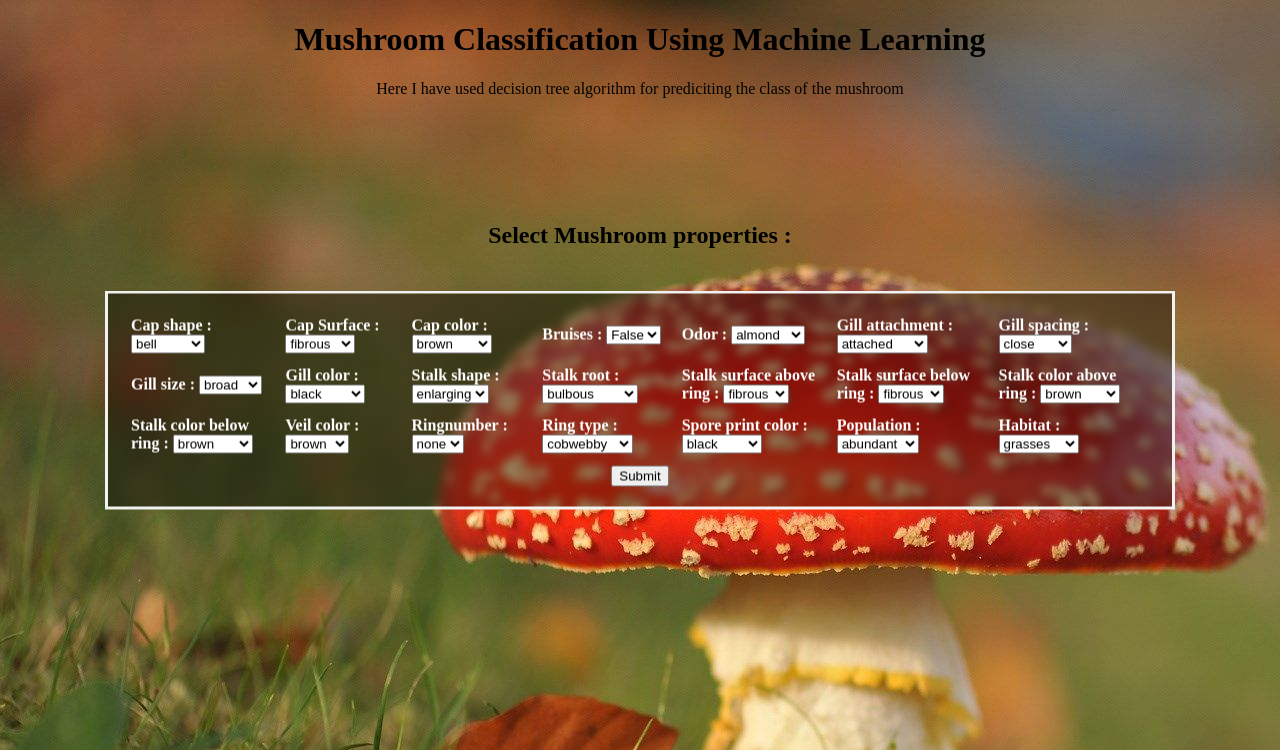
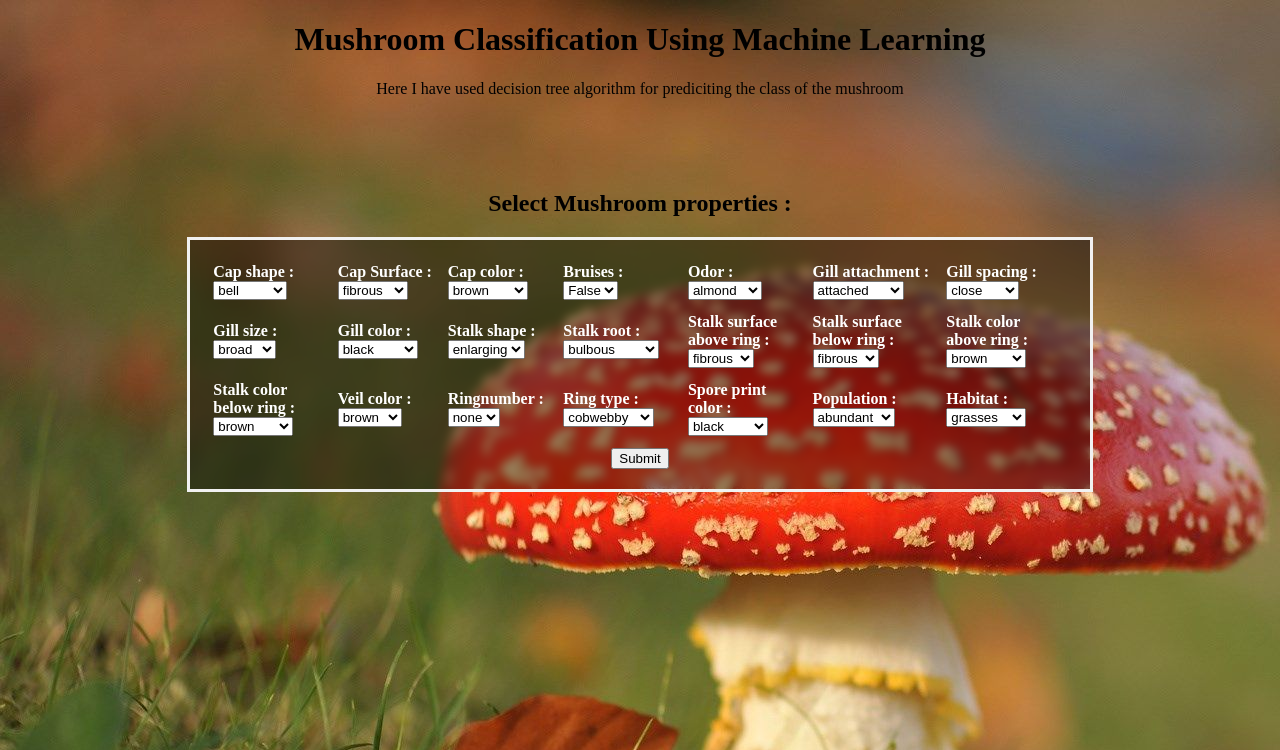
Before and after one commit to Hillul-Sutia/mushroom-classification, a Flask app: page / in a window 1280 px wide. Shown: the top 750 px of the page. Run offline with Flask 2, Linux system fonts and the light colour scheme; parts of the project's set-up code (start-up, migrations or seed data) failed here and were passed over.

Commit message:
made main and sub pages responisive

```diff
--- a/templates/main.html
+++ b/templates/main.html
@@ -8,20 +8,17 @@
             text-align: center;
         }
 
-        h2 {
-            padding-top: 70px;
-            text-align: center;
-        }
-
         p {
             text-align: center;
         }
 
-        form {
+        h2 {
+            padding-top: 3%;
             text-align: center;
         }
 
         .text {
+            text-align: center;
             background-color: rgb(0, 0, 0);
             /* Fallback color */
             background-color: rgba(0, 0, 0, 0.4);
@@ -29,15 +26,10 @@
             color: white;
             font-weight: bold;
             border: 3px solid #f1f1f1;
-            position: absolute;
-            top: 50%;
-            left: 50%;
-            transform: translate(-50%, -50%);
-            z-index: 2;
-            width: 80%;
             padding: 20px;
-            text-align: center;
             backdrop-filter: blur(5px);
+            margin: auto;
+            width: 68%;
         }
 
 
@@ -49,19 +41,21 @@
             padding-bottom: 10px;
             padding-right: 10px;
         }
-
-
+        body {
+            background-image: url('/static/images/mush.jpg');
+        }
     </style>
 </head>
 
 
-<body style="background-image: url('/static/images/mush.jpg')" ;>
+<body>
     <!--style="background-image: url('/static/images/mush.jpg')";-->
     <h1>Mushroom Classification Using Machine Learning</h1>
     <p>Here I have used decision tree algorithm for prediciting the class of the mushroom</p>
     <br>
     <h2>Select Mushroom properties : </h2>
-    <form class="text" action="/sub" method="POST">
+    <!--<div style="overflow-x:auto;"></div>-->
+    <form class="text" action="/sub" method="POST" style="overflow-x: auto;">
         <!---->
         <!--<legend>Enter Mushroom Properties : </legend>-->
         <table>
--- a/templates/sub.html
+++ b/templates/sub.html
@@ -17,7 +17,6 @@
             font-weight: bold;
             border: 3px solid #f1f1f1;
             padding: 20px;
-            text-align: center;
             backdrop-filter: blur(5px);
         }
         .head {
@@ -29,10 +28,13 @@
         .button {
             text-align: center;
         }
+        body{
+            background-image: url('/static/images/mush2.jpg');
+        }
     </style>
 </head>
 
-<body style="background-image: url('/static/images/mush2.jpg')" ;>
+<body>
 
     <div class="head">
         {% if result==0 %}
```
